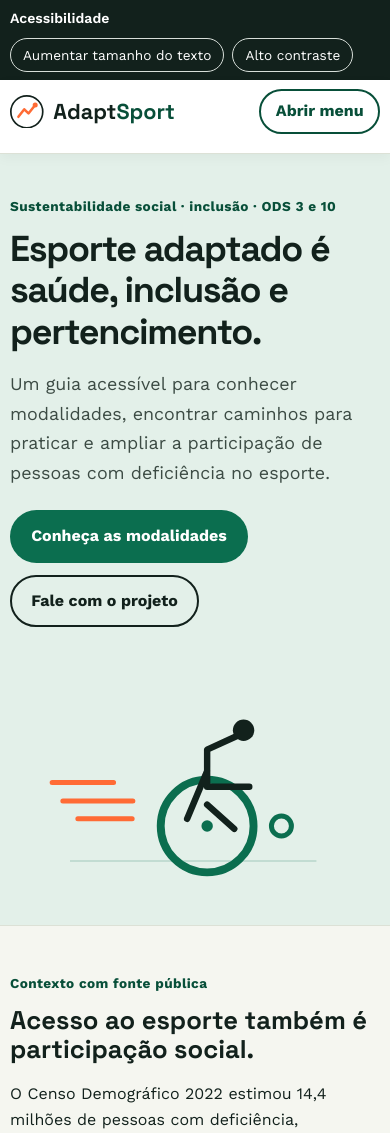
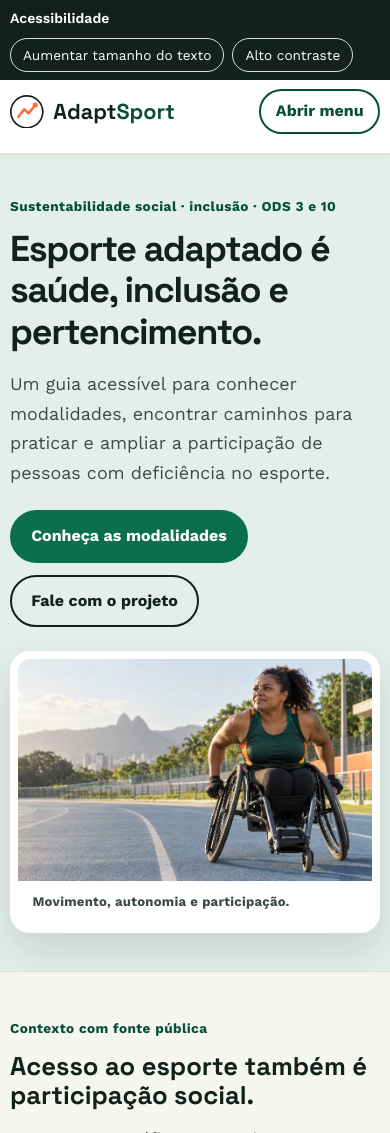
Before and after one commit to g7373hsh-glitch/Trabalho-AdaptSport, a plain HTML site: page index.html in a window 390 px wide. Shown: the top 1133 px of the page. Drawn offline with nearby package versions, Linux system fonts and the light colour scheme.

Commit message:
feat: adiciona imagens reais ao visual do site

```diff
--- a/assets/style.css
+++ b/assets/style.css
@@ -231,3 +231,20 @@ ul, ol { padding-left: 1.35rem; }
 .budget-table th, .budget-table td { border: 1px solid var(--line); padding: .75rem; text-align: left; vertical-align: top; }
 .budget-table thead th { background: var(--primary-dark); color: #FFFFFF; }
 .budget-table tbody th { background: var(--primary-soft); }
+
+/* Imagens fotográficas do projeto: destaque visual sem alterar a identidade original. */
+.hero-art { margin: 0; position: relative; overflow: hidden; border: 8px solid var(--surface); border-radius: 1.25rem; background: var(--surface); box-shadow: 0 18px 40px #12211c22; transform: rotate(1.2deg); }
+.hero-image { display: block; width: 100%; aspect-ratio: 16 / 10; object-fit: cover; }
+.hero-art figcaption { padding: .65rem .9rem .75rem; color: var(--ink-soft); font-size: .82rem; font-weight: 700; letter-spacing: .02em; }
+.section--visual-intro { background: var(--primary-soft); border-block: 1px solid var(--line); }
+.image-intro { display: grid; grid-template-columns: minmax(0, 1.05fr) minmax(18rem, .95fr); gap: var(--space-4); align-items: center; }
+.image-intro--reverse { grid-template-columns: minmax(18rem, .95fr) minmax(0, 1.05fr); }
+.image-intro--reverse .image-intro__media { order: 2; }
+.image-intro__media { overflow: hidden; border: 8px solid var(--surface); border-radius: 1rem; background: var(--surface); box-shadow: 0 14px 32px #12211c18; }
+.image-intro__media img { display: block; width: 100%; aspect-ratio: 4 / 3; object-fit: cover; transition: transform .35s ease; }
+.image-intro__media:hover img { transform: scale(1.025); }
+@media (max-width: 850px) {
+  .image-intro, .image-intro--reverse { grid-template-columns: 1fr; }
+  .image-intro--reverse .image-intro__media { order: 0; }
+  .hero-art { max-width: 420px; transform: none; }
+}
--- a/index.html
+++ b/index.html
@@ -43,17 +43,10 @@
         <a class="btn btn-outline" href="contato.html">Fale com o projeto</a>
       </div>
     </div>
-    <div class="hero-art" role="img" aria-label="Ilustração vetorial de uma atleta em cadeira de rodas esportiva, em movimento">
-      <svg viewBox="0 0 420 330" aria-hidden="true" focusable="false">
-        <circle cx="227" cy="245" r="65" fill="none" stroke="#0B6E4F" stroke-width="11"/>
-        <circle cx="227" cy="245" r="8" fill="#0B6E4F"/>
-        <path d="M227 190v-52l44-20m-44 72h59m-59-22-28 67m28-20 38 34" fill="none" stroke="#12211C" stroke-width="9" stroke-linecap="round" stroke-linejoin="round"/>
-        <circle cx="278" cy="111" r="15" fill="#12211C"/>
-        <circle cx="331" cy="245" r="14" fill="none" stroke="#0B6E4F" stroke-width="7"/>
-        <path d="M25 210h98M46 235h76M10 184h86" stroke="#FF6B35" stroke-width="7" stroke-linecap="round"/>
-        <path d="M35 294h345" stroke="#0B6E4F" stroke-opacity=".2" stroke-width="2"/>
-      </svg>
-    </div>
+    <figure class="hero-art">
+      <img class="hero-image" src="assets/images/hero-esporte-adaptado.jpg" alt="Atleta em cadeira de rodas esportiva treinando em uma pista ao ar livre">
+      <figcaption>Movimento, autonomia e participação.</figcaption>
+    </figure>
   </div>
 </section>
 <section class="section" aria-labelledby="impacto-titulo">
```
Also changed, not shown: acessibilidade.html (+1 -0 lines), atletas.html (+1 -0 lines), modalidades.html (+1 -0 lines), assets/images/acessibilidade-esporte.jpg (added), assets/images/atleta-inclusao.jpg (added), assets/images/hero-esporte-adaptado.jpg (added), assets/images/modalidades-esporte-adaptado.jpg (added).
